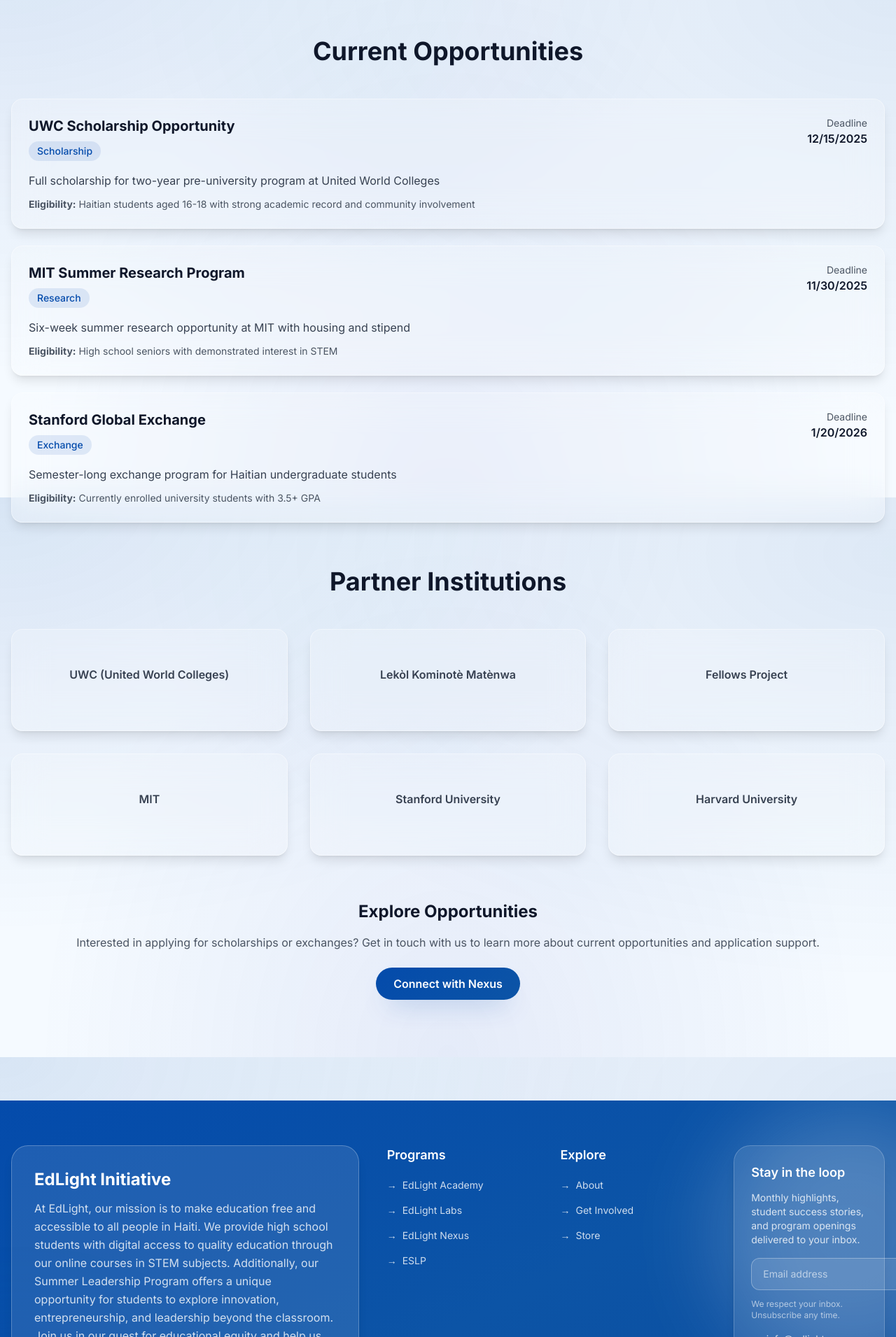
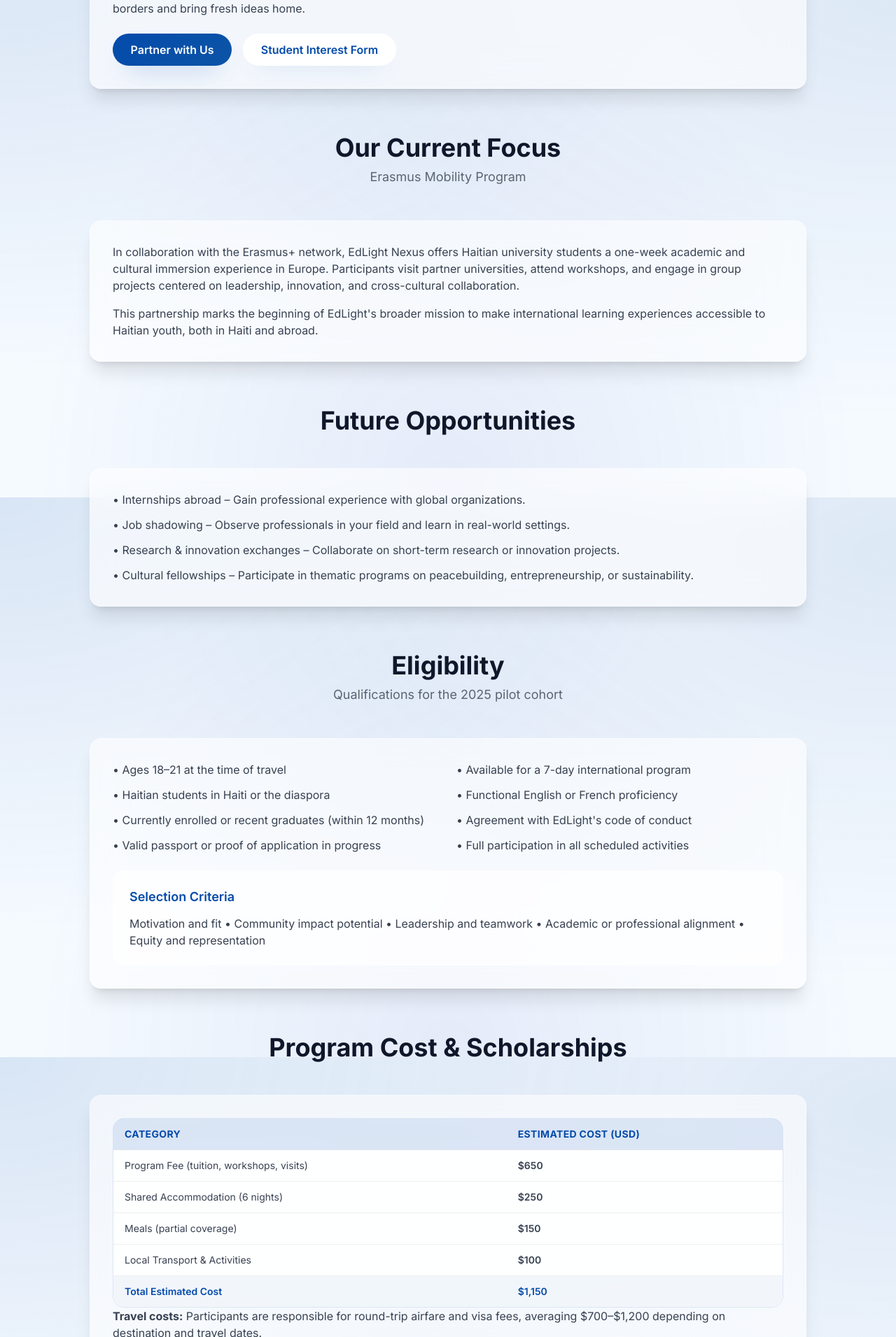
Before and after one commit to edlinitiative/EdLight-Initiative, a Next.js app: page /nexus in a window 1280 px wide. Shown: the part 889-2800 px from the top of the page at 70% size. Built offline with nearby package versions, Linux system fonts and the light colour scheme.

Commit message:
Refresh footer palette and expand Nexus overview

```diff
--- a/app/nexus/page.tsx
+++ b/app/nexus/page.tsx
@@ -2,83 +2,178 @@
 import Link from 'next/link'
 import Hero from '@/components/Hero'
 import SectionHeader from '@/components/SectionHeader'
-import nexusData from '@/data/nexus.json'
-import partnersData from '@/data/partners.json'
 
 export default function NexusPage() {
   return (
     <>
       <Hero
         title="EdLight Nexus"
-        subtitle="Connecting Haitian students with global opportunities"
+        subtitle="Connecting Haitian Students to the World"
         backgroundImage="/hero.jpg"
       />
 
       <section className="py-20">
         <div className="container mx-auto px-4">
-          <div className="max-w-4xl mx-auto mb-16">
-            <SectionHeader title="About EdLight Nexus" />
-            <p className="text-gray-700 leading-relaxed mb-4">
-              EdLight Nexus is our bridge-building initiative that connects talented Haitian students
-              with international exchange programs, scholarships, research opportunities, and
-              internships. We partner with leading universities and organizations worldwide to open
-              doors that might otherwise remain closed.
+          <div className="max-w-5xl mx-auto space-y-16">
+            <div className="space-y-6 text-gray-700">
+              <SectionHeader title="EdLight Nexus" subtitle="Global mobility and exchange for Haitian students" />
+              <div className="rounded-2xl border border-white/40 bg-white/60 backdrop-blur-xl p-8 shadow-xl">
+                <p className="mb-4">
+                  EdLight Nexus is a global mobility and exchange initiative that gives Haitian students the chance to
+                  explore new cultures, experience international learning environments, and build lifelong networks.
                 </p>
-            <p className="text-gray-700 leading-relaxed">
-              From United World Colleges to Ivy League summer programs, we help students navigate the
-              application process and access life-changing opportunities.
+                <p className="mb-4">
+                  Through short-term programs, internships, and immersive opportunities, Nexus empowers young people to
+                  see beyond borders and bring fresh ideas home.
+                </p>
+                <div className="flex flex-col sm:flex-row gap-4 pt-2">
+                  <Link href="/get-involved" className="btn btn-primary">
+                    Partner with Us
+                  </Link>
+                  <Link href="/get-involved#contact" className="btn btn-light">
+                    Student Interest Form
+                  </Link>
+                </div>
+              </div>
+            </div>
+
+            <div className="space-y-6">
+              <SectionHeader title="Our Current Focus" subtitle="Erasmus Mobility Program" centered />
+              <div className="rounded-2xl border border-white/40 bg-white/60 backdrop-blur-xl p-8 shadow-xl">
+                <p className="text-gray-700 mb-4">
+                  In collaboration with the Erasmus+ network, EdLight Nexus offers Haitian university students a one-week
+                  academic and cultural immersion experience in Europe. Participants visit partner universities, attend
+                  workshops, and engage in group projects centered on leadership, innovation, and cross-cultural
+                  collaboration.
+                </p>
+                <p className="text-gray-700">
+                  This partnership marks the beginning of EdLight&apos;s broader mission to make international learning
+                  experiences accessible to Haitian youth, both in Haiti and abroad.
                 </p>
               </div>
+            </div>
 
-          <SectionHeader title="Current Opportunities" centered />
-          <div className="space-y-6 mb-16">
-            {nexusData.map((opportunity) => (
-              <div key={opportunity.id} className="glass rounded-2xl p-6 hover:shadow-xl transition-shadow">
-                <div className="flex items-start justify-between mb-4">
-                  <div>
-                    <h3 className="font-heading text-xl font-bold text-text mb-2">
-                      {opportunity.title}
-                    </h3>
-                    <span className="inline-block px-3 py-1 bg-primary/10 text-primary rounded-full text-sm font-medium">
-                      {opportunity.type}
-                    </span>
-                  </div>
-                  <div className="text-right">
-                    <p className="text-sm text-gray-600">Deadline</p>
-                    <p className="font-semibold">{new Date(opportunity.deadline).toLocaleDateString()}</p>
+            <div className="space-y-6">
+              <SectionHeader title="Future Opportunities" centered />
+              <div className="rounded-2xl border border-white/40 bg-white/60 backdrop-blur-xl p-8 shadow-xl">
+                <ul className="space-y-3 text-gray-700">
+                  <li>• Internships abroad – Gain professional experience with global organizations.</li>
+                  <li>• Job shadowing – Observe professionals in your field and learn in real-world settings.</li>
+                  <li>• Research &amp; innovation exchanges – Collaborate on short-term research or innovation projects.</li>
+                  <li>• Cultural fellowships – Participate in thematic programs on peacebuilding, entrepreneurship, or sustainability.</li>
+                </ul>
               </div>
             </div>
-                <p className="text-gray-700 mb-3">{opportunity.description}</p>
-                <p className="text-sm text-gray-600">
-                  <strong>Eligibility:</strong> {opportunity.eligibility}
+
+            <div className="space-y-6">
+              <SectionHeader title="Eligibility" subtitle="Qualifications for the 2025 pilot cohort" centered />
+              <div className="rounded-2xl border border-white/40 bg-white/60 backdrop-blur-xl p-8 shadow-xl">
+                <div className="grid gap-6 md:grid-cols-2 text-gray-700">
+                  <ul className="space-y-3">
+                    <li>• Ages 18–21 at the time of travel</li>
+                    <li>• Haitian students in Haiti or the diaspora</li>
+                    <li>• Currently enrolled or recent graduates (within 12 months)</li>
+                    <li>• Valid passport or proof of application in progress</li>
+                  </ul>
+                  <ul className="space-y-3">
+                    <li>• Available for a 7-day international program</li>
+                    <li>• Functional English or French proficiency</li>
+                    <li>• Agreement with EdLight&apos;s code of conduct</li>
+                    <li>• Full participation in all scheduled activities</li>
+                  </ul>
+                </div>
+                <div className="mt-6 rounded-2xl bg-white/70 p-6">
+                  <h4 className="font-heading text-lg font-semibold mb-3 text-primary">Selection Criteria</h4>
+                  <p className="text-gray-700">
+                    Motivation and fit • Community impact potential • Leadership and teamwork • Academic or professional alignment • Equity and representation
                   </p>
                 </div>
-            ))}
+              </div>
             </div>
 
-          <SectionHeader title="Partner Institutions" centered />
-          <div className="grid md:grid-cols-3 gap-8 mb-16">
-            {partnersData.slice(0, 6).map((partner) => (
-              <div key={partner.id} className="glass rounded-2xl p-6 text-center">
-                <div className="h-20 flex items-center justify-center mb-4">
-                  <p className="font-heading font-semibold text-gray-700">{partner.name}</p>
+            <div className="space-y-6">
+              <SectionHeader title="Program Cost & Scholarships" centered />
+              <div className="rounded-2xl border border-white/40 bg-white/60 backdrop-blur-xl p-8 shadow-xl">
+                <div className="overflow-hidden rounded-2xl border border-primary/10">
+                  <table className="w-full text-left text-sm text-gray-700">
+                    <thead className="bg-primary/10 text-primary uppercase tracking-wide">
+                      <tr>
+                        <th className="px-4 py-3">Category</th>
+                        <th className="px-4 py-3">Estimated Cost (USD)</th>
+                      </tr>
+                    </thead>
+                    <tbody className="bg-white/90">
+                      <tr className="border-t border-gray-200/70">
+                        <td className="px-4 py-3">Program Fee (tuition, workshops, visits)</td>
+                        <td className="px-4 py-3 font-semibold">$650</td>
+                      </tr>
+                      <tr className="border-t border-gray-200/70">
+                        <td className="px-4 py-3">Shared Accommodation (6 nights)</td>
+                        <td className="px-4 py-3 font-semibold">$250</td>
+                      </tr>
+                      <tr className="border-t border-gray-200/70">
+                        <td className="px-4 py-3">Meals (partial coverage)</td>
+                        <td className="px-4 py-3 font-semibold">$150</td>
+                      </tr>
+                      <tr className="border-t border-gray-200/70">
+                        <td className="px-4 py-3">Local Transport &amp; Activities</td>
+                        <td className="px-4 py-3 font-semibold">$100</td>
+                      </tr>
+                      <tr className="border-t border-gray-200/70 bg-primary/5">
+                        <td className="px-4 py-3 font-semibold text-primary">Total Estimated Cost</td>
+                        <td className="px-4 py-3 font-semibold text-primary">$1,150</td>
+                      </tr>
+                    </tbody>
+                  </table>
+                </div>
+                <div className="space-y-3 text-gray-700">
+                  <p>
+                    <strong>Travel costs:</strong> Participants are responsible for round-trip airfare and visa fees, averaging $700–$1,200 depending on destination and travel dates.
+                  </p>
+                  <p>
+                    <strong>Scholarships:</strong> EdLight Nexus offers partial or full scholarships based on financial need, academic merit, and community involvement. Priority goes to first-time travelers and students from underrepresented backgrounds. All selected students receive guidance on fundraising and sponsorship through EdLight&apos;s partners.
+                  </p>
                 </div>
               </div>
-            ))}
             </div>
 
-          <div className="text-center">
-            <h3 className="font-heading text-2xl font-bold mb-4">Explore Opportunities</h3>
-            <p className="text-gray-600 mb-6">
-              Interested in applying for scholarships or exchanges? Get in touch with us to learn
-              more about current opportunities and application support.
+            <div className="space-y-6 text-gray-700">
+              <SectionHeader title="Our Vision" centered />
+              <div className="rounded-2xl border border-white/40 bg-white/60 backdrop-blur-xl p-8 shadow-xl">
+                <p className="mb-4">
+                  We believe every Haitian student deserves the opportunity to learn from the world and give back to it.
                 </p>
-            <Link
-              href="/get-involved"
-              className="btn btn-primary"
-            >
-              Connect with Nexus
+                <p>
+                  By creating bridges between Haiti and international partners, EdLight Nexus equips young leaders with the knowledge, exposure, and confidence to transform their communities and careers.
+                </p>
+              </div>
+            </div>
+
+            <div className="space-y-6">
+              <SectionHeader title="Get Involved" centered />
+              <div className="rounded-2xl border border-white/40 bg-white/60 backdrop-blur-xl p-8 shadow-xl text-gray-700">
+                <p className="mb-4">
+                  We&apos;re building partnerships with universities, foundations, and companies that share our belief in equitable access to global education.
+                </p>
+                <p className="mb-4">
+                  <strong>Students:</strong> Submit your interest form to be considered for upcoming cohorts.
+                </p>
+                <p className="mb-6">
+                  <strong>Partners:</strong> Host a student, sponsor an exchange, or co-design a new program.
+                </p>
+                <div className="flex flex-col sm:flex-row gap-4">
+                  <Link href="/get-involved#contact" className="btn btn-primary">
+                    Student Interest Form
                   </Link>
+                  <Link href="mailto:nexus@edlight.org" className="btn btn-light">
+                    Partner with Us
+                  </Link>
+                </div>
+                <p className="mt-6 text-sm text-gray-600">
+                  📩 Contact: <a href="mailto:nexus@edlight.org" className="underline decoration-primary/60 underline-offset-4">nexus@edlight.org</a>
+                </p>
+              </div>
+            </div>
           </div>
         </div>
       </section>
--- a/components/Footer.tsx
+++ b/components/Footer.tsx
@@ -74,29 +74,30 @@
   }
 
   return (
-    <footer className="relative mt-16 overflow-hidden">
-      <div className="absolute inset-0 -z-10 bg-gradient-to-br from-primary via-secondary to-[#0B4B9C]" />
-      <div className="absolute -right-32 top-0 -z-10 h-96 w-96 rounded-full bg-white/20 blur-3xl" />
-      <div className="absolute left-[-15%] bottom-[-20%] -z-10 h-[28rem] w-[28rem] rounded-full bg-primary/30 blur-3xl" />
+    <footer className="relative mt-10 overflow-hidden">
+  <div className="absolute inset-0 -z-10 bg-gradient-to-br from-[#124594] via-[#3d7ed9] to-[#0f2f73]" />
+  <div className="absolute -right-28 top-14 -z-10 h-64 w-64 rounded-full bg-[#5a9bff]/25 blur-3xl" />
+  <div className="absolute left-[-22%] bottom-[-28%] -z-10 h-[18rem] w-[18rem] rounded-full bg-[#3a71d1]/25 blur-3xl" />
 
-      <div className="container mx-auto px-4 py-16 text-white">
-        <div className="grid gap-10 lg:grid-cols-12">
-          <div className="lg:col-span-5 space-y-5">
-            <div className="rounded-3xl border border-white/25 bg-white/10 p-7 md:p-8 shadow-lg">
+      <div className="container mx-auto px-4 py-10 text-white">
+        <div className="grid gap-8 lg:grid-cols-12">
+          <div className="lg:col-span-5 space-y-6">
+            <div>
               <h3 className="font-heading text-2xl font-bold mb-3">EdLight Initiative</h3>
               <p className="font-body text-white/80 leading-relaxed">
-                At EdLight, our mission is to make education free and accessible to all people in Haiti. We
-                provide high school students with digital access to quality education through our online courses in
-                STEM subjects. Additionally, our Summer Leadership Program offers a unique opportunity for students to
-                explore innovation, entrepreneurship, and leadership beyond the classroom. Join us in our quest for
-                educational equity and help us empower the next generation of leaders. Together, we can create a
-                brighter future for all...{' '}
+                At EdLight, our mission is to make education free and accessible to all people in Haiti. We provide high
+                school students with digital access to quality education through our online courses in STEM subjects.
+                Additionally, our Summer Leadership Program offers a unique opportunity for students to explore
+                innovation, entrepreneurship, and leadership beyond the classroom. Join us in our quest for educational
+                equity and help us empower the next generation of leaders. Together, we can create a brighter future for
+                all...{' '}
                 <Link href="/about" className="underline decoration-white/60 underline-offset-4 hover:text-white">
                   Learn More
                 </Link>
                 .
               </p>
-              <div className="mt-6 flex flex-wrap gap-3">
+            </div>
+            <div className="flex flex-wrap gap-3">
               {socialLinks.map(({ href, label, icon: Icon }) => (
                 <a
                   key={label}
@@ -104,12 +105,11 @@
                   target="_blank"
                   rel="noopener noreferrer"
                   aria-label={label}
-                    className="flex h-11 w-11 items-center justify-center rounded-full bg-white/15 text-white transition hover:bg-white/25"
+                  className="flex h-11 w-11 items-center justify-center rounded-full bg-white/12 text-white transition hover:bg-white/25"
                 >
                   <Icon size={18} />
                 </a>
               ))}
-              </div>
             </div>
           </div>
 
@@ -148,7 +148,7 @@
               </ul>
             </div>
 
-            <div className="rounded-3xl border border-white/20 bg-white/10 p-5 md:p-6 shadow-lg">
+            <div className="space-y-4">
               <h4 className="font-heading text-lg font-semibold mb-3">Stay in the loop</h4>
               <p className="text-sm text-white/80 mb-4">
                 Monthly highlights, student success stories, and program openings delivered to your inbox.
@@ -167,7 +167,7 @@
                     placeholder="Email address"
                     value={email}
                     onChange={(event) => setEmail(event.target.value)}
-                    className="flex-1 rounded-xl border border-white/30 bg-white/10 px-4 py-3 text-sm text-white placeholder-white/60 focus:border-white focus:outline-none"
+                    className="flex-1 rounded-xl border border-white/30 bg-white/5 px-4 py-3 text-sm text-white placeholder-white/60 focus:border-white focus:outline-none"
                     required
                   />
                   <button
@@ -191,7 +191,7 @@
                   {feedback ?? 'We respect your inbox. Unsubscribe any time.'}
                 </p>
               </form>
-              <div className="mt-4 flex items-center gap-2 text-sm text-white/80">
+              <div className="mt-2 flex items-center gap-2 text-sm text-white/75">
                 <Mail size={16} />
                 <span>info@edlight-initiative.org</span>
               </div>
@@ -199,7 +199,7 @@
           </div>
         </div>
 
-        <div className="mt-12 border-t border-white/20 pt-6">
+        <div className="mt-10 border-t border-white/15 pt-5">
           <div className="flex flex-col gap-4 text-sm text-white/70 sm:flex-row sm:items-center sm:justify-between">
             <p>&copy; {currentYear} EdLight Initiative. All rights reserved.</p>
             <p className="text-white/60">Crafting opportunities for Haiti&apos;s next generation.</p>
```
Lines whose indentation alone changed are shown as unchanged.
